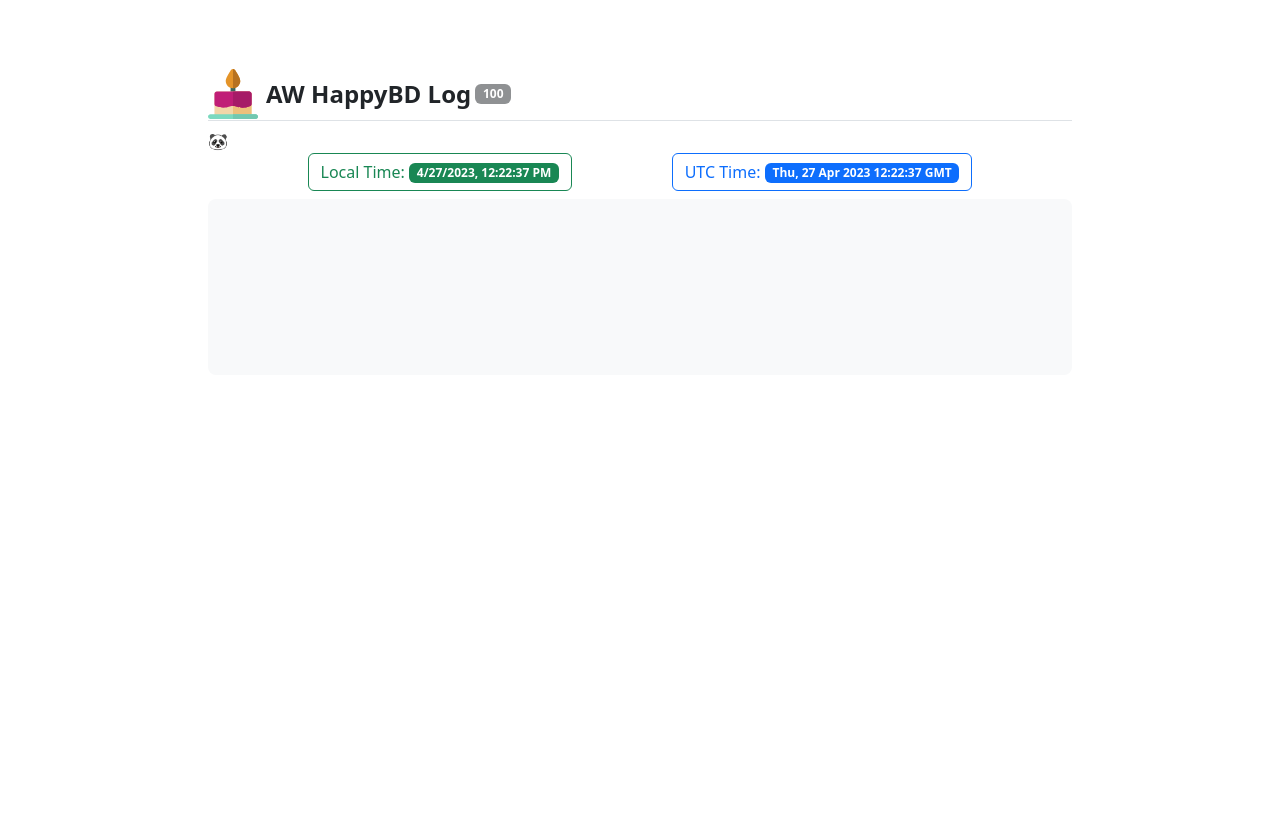
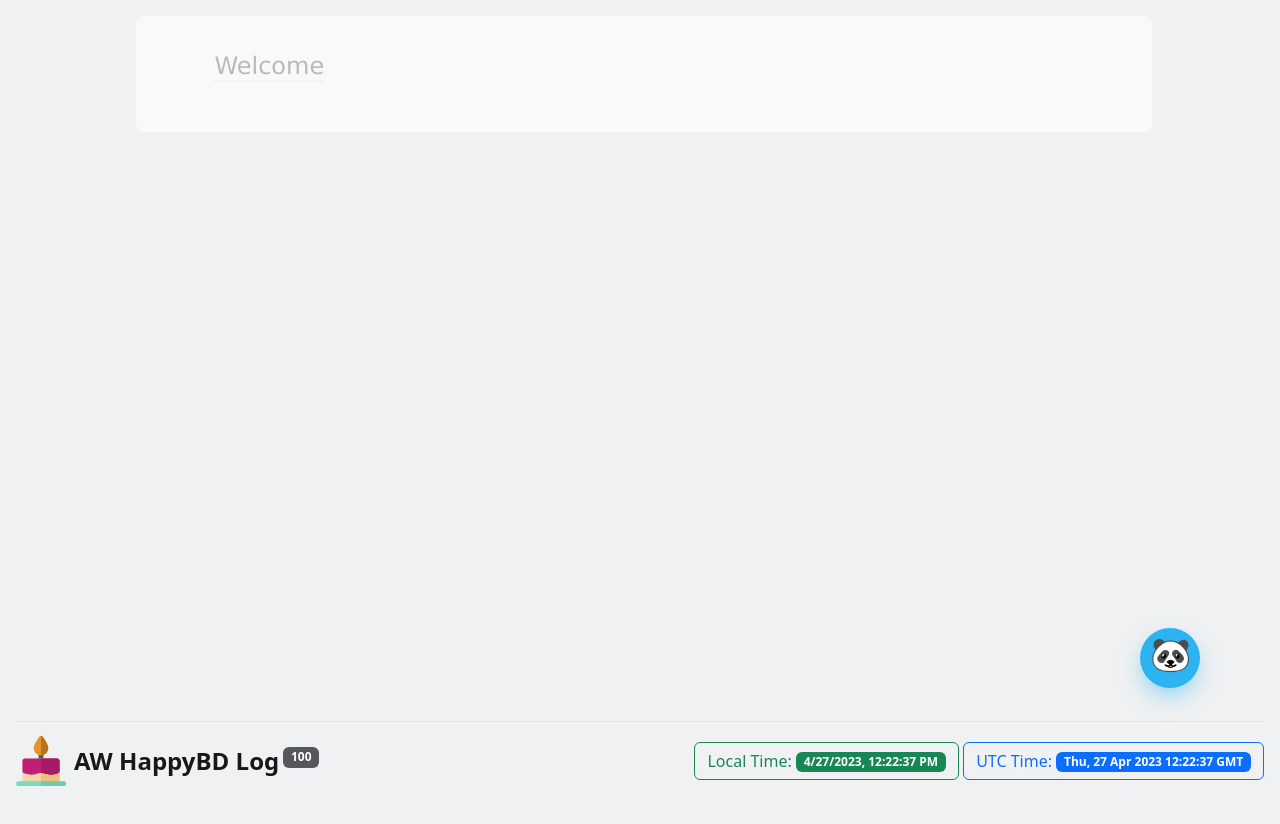
Before and after one commit to MasoudRahmani/BirthdayReminderTelegramBot, a website: page public_log/index-clean.html in a window 1280 px wide. Before the commit the page ends 800 px from the top, so only its background shows below. Drawn offline with Linux system fonts and the light colour scheme.

Commit message:
changed style and grid and float

```diff
--- a/public_log/index-clean.html
+++ b/public_log/index-clean.html
@@ -13,10 +13,10 @@
   <!-- https://raw.githubusercontent.com/MasoudRahmani/BirthdayReminderTelegramBot/master/public_log/ -->
 </head>
 
-<body>
-  <div class="container-fluid w-75 p-lg-5" style="margin-top: 20px;">
-    <header class="mb-2 border-bottom">
-      <a href="/" class="d-flex align-items-center text-dark text-decoration-none">
+<body class="container-fluid" style="background-color: rgb(239, 241, 242); min-height: 1000px; width: 85%;">
+<nav class="navbar navbar-expand-sm border-top justify-content-lg-between fixed-bottom mx-sm-3" style="background-color: rgb(239, 241, 242);" >
+  <header class="navbar-brand align-items-md-start d-sm-flex align-items-md-center"">
+    <a href="https://t.me/AWBirthdayBot">
       <?xml version="1.0" encoding="UTF-8"?>
       <svg enable-background="new 0 0 512 512" width="50" height="52" class="me-2" version="1.1"  viewBox="0 0 512 512" xml:space="preserve" xmlns="http://www.w3.org/2000/svg">
         <path d="m256 148.65c-13.682 0-24.774 11.091-24.774 24.774v82.574c0 13.684 11.092 24.774 24.774 24.774s24.774-11.091 24.774-24.774v-82.574c0-13.683-11.092-24.774-24.774-24.774z" fill="#3C695E"/>
@@ -29,32 +29,37 @@
         <path d="m421.16 231.22h-165.16v148.65h0.012c20.751 0 29.998 3.084 41.707 6.986 13.398 4.468 28.586 9.53 57.377 9.53s43.978-5.061 57.377-9.527c4.791-1.599 9.317-3.107 14.318-4.274 11.213-2.616 19.146-12.613 19.146-24.125v-102.46c-2e-3 -13.681-11.094-24.774-24.776-24.774z" fill="#A61B67"/>
         <path d="m487.23 462.45h-231.23v49.548h231.23c13.682 0 24.774-11.091 24.774-24.774 0-13.68-11.092-24.774-24.774-24.774z" fill="#72C8B0"/>
         </svg>
-        <span class="fs-4 fw-bold">AW HappyBD Log</span>
-        <span class="badge bg-dark bg-opacity-50 mx-sm-1" id="RequestCount">100</span>
     </a>
+    <span class="fs-4 fw-semibold">AW HappyBD Log</span>
+    <h6><span class="badge bg-dark bg-opacity-75 mx-sm-1" id="RequestCount">100</span></h6>
   </header>
-    <div class="sticky">
-      <div class="form-floating">
-        <div class="floating-button" >🐼</div>
-      </div>
-      </div>
-    <div class="d-flex justify-content-evenly align-items-center mb-2">
-      <button type="button" class="btn btn-outline-success">
+  <div id="TimeContainer">
+    <button id="LocalTime" type="button" class="btn btn-outline-success">
       Local Time: <span class="badge bg-success" id="CurrentTime">
-          <span id="CurrentTimeUTC">12/21/2022, 1:03:28 AM</span>
+        <span id="CurrentTimeUTC"></span>
     </button>
-        <button type="button" class="btn btn-outline-primary">
+    <button id="UTCTime" type="button" class="btn btn-outline-primary">
       UTC Time: <span class="badge bg-primary" id="CurrentTimeUTC">
-            <span id="CurrentTimeUTC">Tue, 20 Dec 2022 21:29:31 GMT</span>
+        <span id="CurrentTimeUTC"></span>
     </button>
   </div>
-    <div class="p-5 mb-4 bg-light rounded-3">
+</nav>
+
+<div id="LogText" class="container-fluid row m-md-3">
+  <div class="bg-light rounded-3 col col-xxl-12">
     <div class="container-fluid">
       <ol class="list-group-flush  list-group-numbered LogList" style="color:Purple">
+        <span class="border-bottom border-2 opacity-25 fs-4 fw-lighter" style="font-family:Verdana, Geneva, Tahoma, sans-serif; color: black;">Welcome</span>
+
         </ol>
     </div>
   </div>
+  <div class="col col-auto"">
+    <div class="mform-floating">
+      <div class="mfloating-button" onclick="topFunction()" >🐼</div></div>
     </div>
+</div>
+
 </body>
   <script type="text/javascript" src="./static/awhappybd.js"></script>
 </html>
```
Lines whose indentation alone changed are shown as unchanged.
